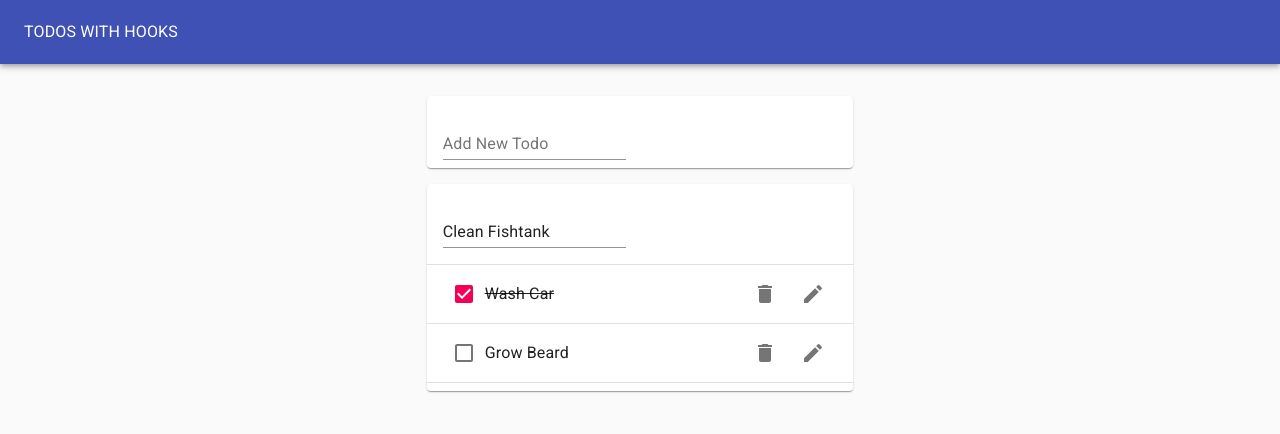
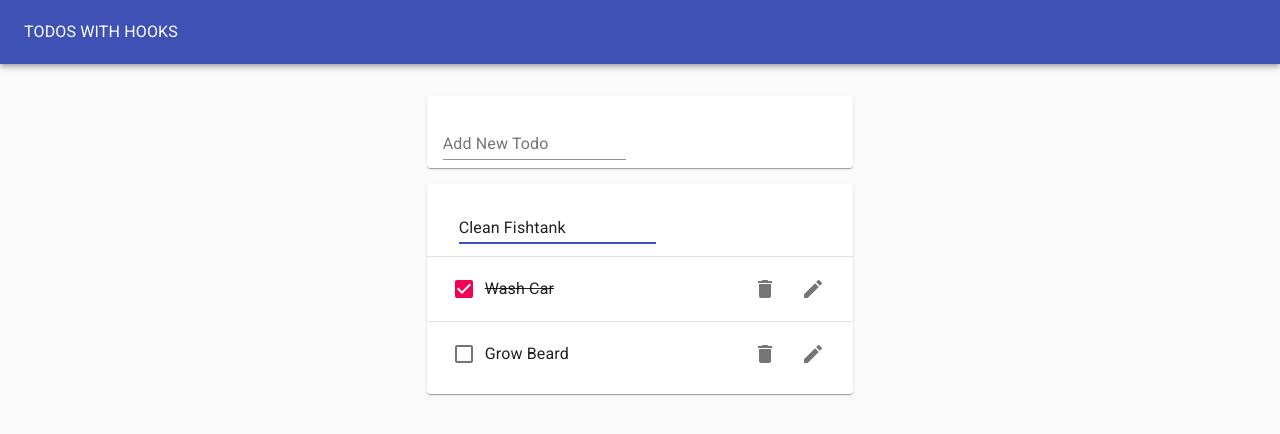
Before and after one commit to ThinhTranA/ReactCodeSnippets, a React (Create React App) app in the folder todos-hooks/: page / in a window 1280 px wide. Both pictures are taken after a click on the button 813 px from the left and 221 px from the top of the page. Shown: the top 434 px of the page. Built offline with nearby package versions, Linux system fonts and the light colour scheme.

Commit message:
Small Style Tweaks

```diff
--- a/todos-hooks/src/EditTodoForm.js
+++ b/todos-hooks/src/EditTodoForm.js
@@ -12,12 +12,14 @@
         reset();
         toggleEditForm();
       }}
+      style={{marginLeft: '1rem', width: '50%'}}
     >
       <TextField
         margin="normal"
         value={value}
         onChange={handleChange}
         fullWidth
+        autoFocus
       />
     </form>
   );
--- a/todos-hooks/src/Todo.js
+++ b/todos-hooks/src/Todo.js
@@ -12,7 +12,7 @@
 export default function Todo({ task, completed, removeTodo, id, toggleTodo, editTodo }) {
   const [isEditing, toggle] = useToggleState(false);
   return (
-    <ListItem>
+    <ListItem style={{height: '64px'}}>
       {isEditing ? (
         <EditTodoForm editTodo={editTodo} id={id} task={task} toggleEditForm={toggle}/>
       ) : (
--- a/todos-hooks/src/TodoList.js
+++ b/todos-hooks/src/TodoList.js
@@ -8,7 +8,7 @@
   return (
     <Paper>
       <List>
-        {todos.map(todo => (
+        {todos.map((todo, i) => (
           <>
             <Todo
               id={todo.id}
@@ -19,7 +19,7 @@
               toggleTodo={toggleTodo}
               editTodo={editTodo}
             />
-            <Divider />
+            { i < todos.length - 1 && <Divider />}
           </>
         ))}
       </List>
```
